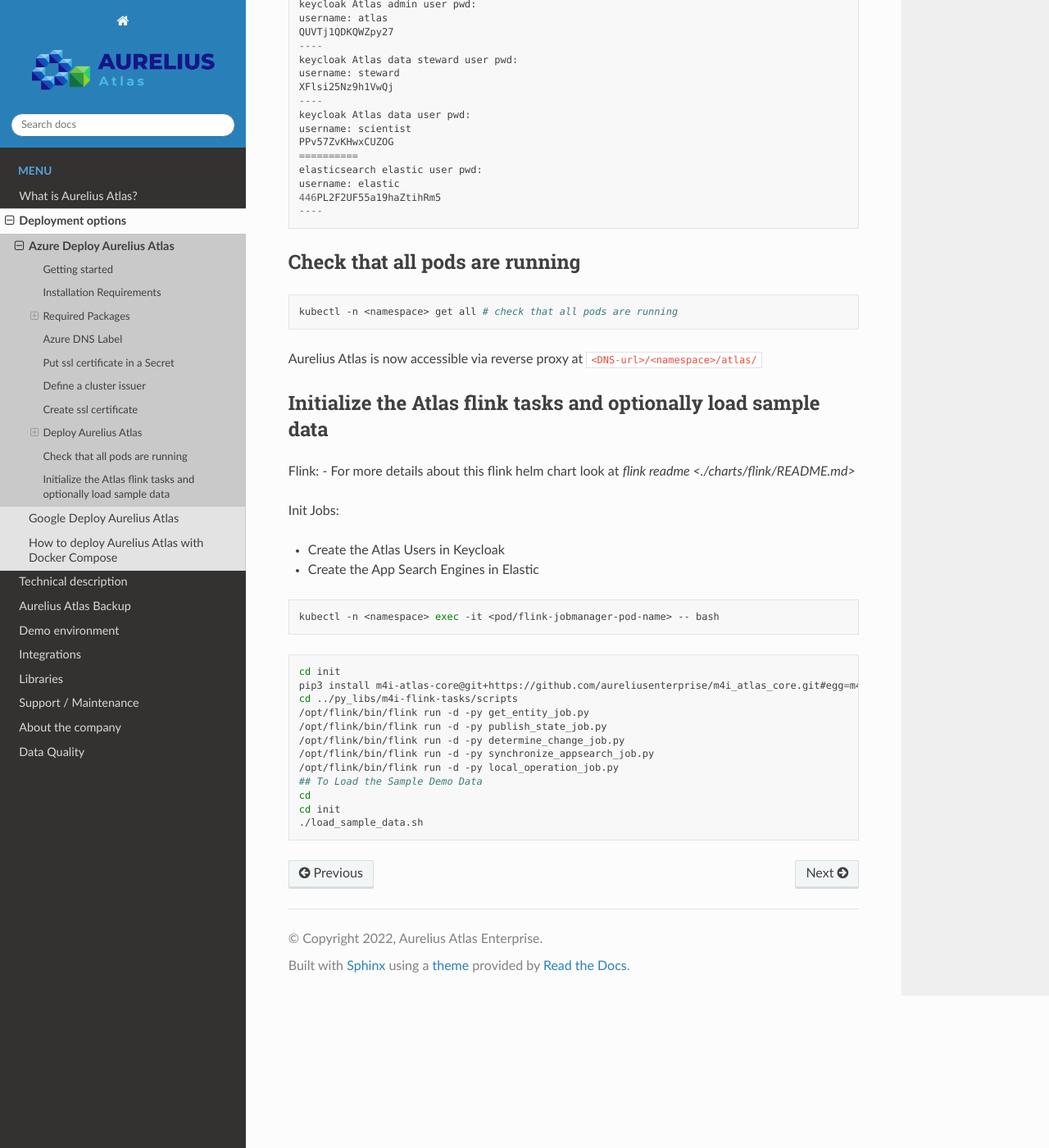
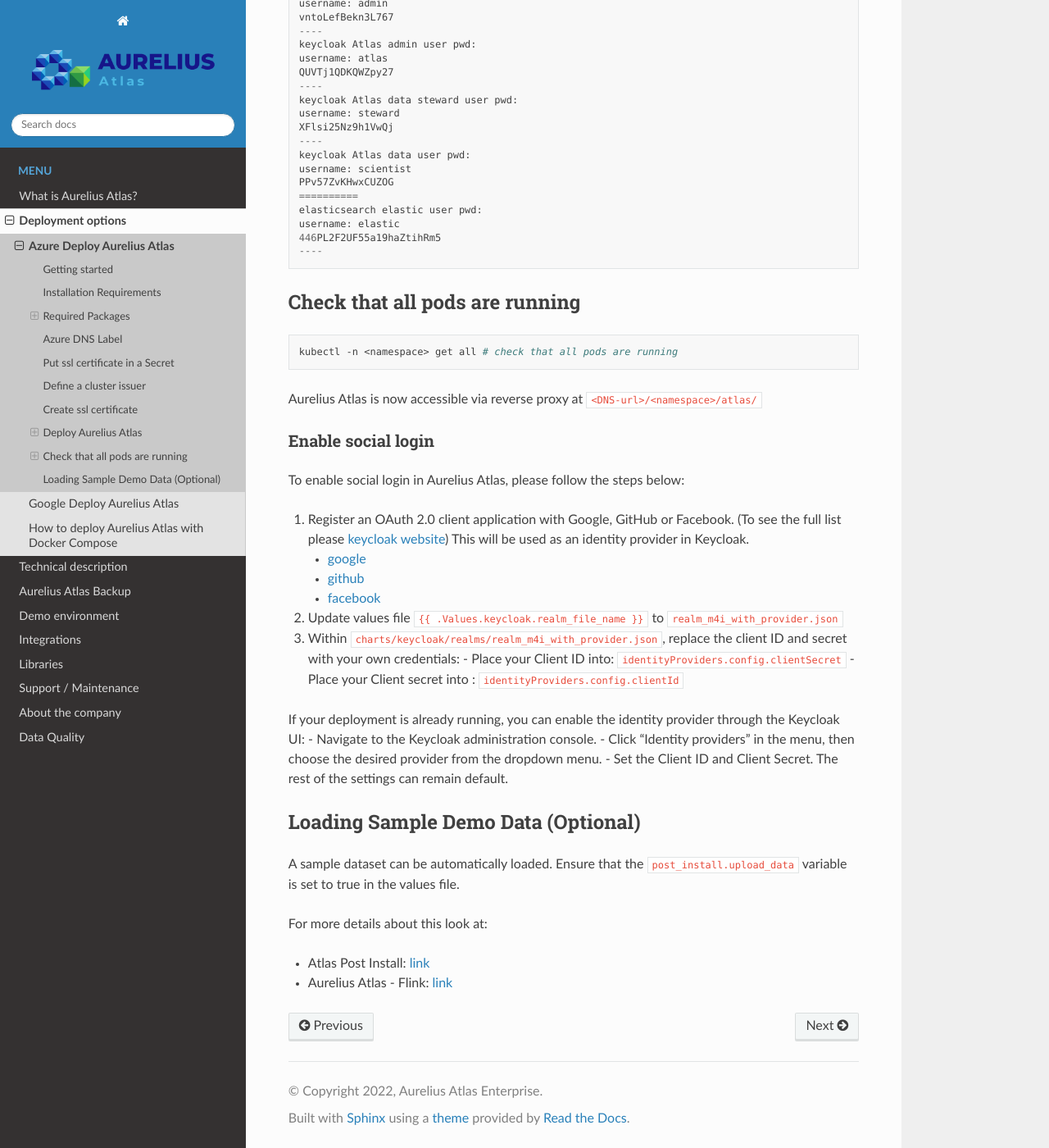
Before and after one commit to aureliusenterprise/doc_technical_manual, a Sphinx documentation site: the page built from DOc/docs/source/Options/Deployment/helm_azure_deployment.rst, in a window 1280 px wide and 1400 px high, scrolled down 4682 px. Shown: the whole window at 82% size. Built offline with Sphinx 7.4.7 and the Read the Docs theme 2.0.0, drawn with Linux system fonts in a browser that asks for light colours; pages that are not in the unit, such as notebooks, are missing from menus; some of the changed text lies outside the part shown.

Commit message:
Update upload sample data options - on google, azure and locally - update readme

```diff
--- a/DOc/docs/source/Options/Deployment/helm_azure_deployment.rst
+++ b/DOc/docs/source/Options/Deployment/helm_azure_deployment.rst
@@ -191,6 +191,7 @@
     *   ``{{ .Values.keycloak.keycloakFrontendURL }}`` replace it to your DNS name
     *   ``{{ .Values.kafka-ui. ... .bootstrapServers }}`` edit it with your `<namespace>`
     *   ``{{ .Values.kafka-ui. ... .SERVER_SERVLET_CONTEXT_PATH }}`` edit it with your `<namespace>`
+    *   ``{{ .Values.post_install.upload_data }}`` set to `"true"` if you want to upload sample data after installation, otherwise set to `"false"`
 
 #.  Deploy the services
    ..   code:: bash
@@ -256,32 +257,33 @@
 Aurelius Atlas is now accessible via reverse proxy at
 ``<DNS-url>/<namespace>/atlas/``
 
-Initialize the Atlas flink tasks and optionally load sample data
-----------------------------------------------------------------
+Enable social login
+~~~~~~~~~~~~~~~~~~~
 
-Flink: - For more details about this flink helm chart look at `flink
-readme <./charts/flink/README.md>`
+To enable social login in Aurelius Atlas, please follow the steps below:
 
-Init Jobs:
+1. Register an OAuth 2.0 client application with Google, GitHub or Facebook. (To see the full list please `keycloak website <https://www.keycloak.org/>`__) This will be used as an identity provider in Keycloak.
 
-- Create the Atlas Users in Keycloak
-- Create the App Search Engines in Elastic
+   - `google <https://keycloakthemes.com/blog/how-to-setup-sign-in-with-google-using-keycloak>`__
+   - `github <https://medium.com/keycloak/github-as-identity-provider-in-keyclaok-dca95a9d80ca>`__
+   - `facebook <https://medium.com/@didelotkev/facebook-as-identity-provider-in-keycloak-cf298b47cb84>`__
 
-..  code:: bash
+2. Update values file ``{{ .Values.keycloak.realm_file_name }}`` to ``realm_m4i_with_provider.json``
+3. Within ``charts/keycloak/realms/realm_m4i_with_provider.json``, replace the client ID and secret with your own credentials:
+   - Place your Client ID into: ``identityProviders.config.clientSecret``
+   - Place your Client secret into : ``identityProviders.config.clientId``
 
-    kubectl -n <namespace> exec -it <pod/flink-jobmanager-pod-name> -- bash
+If your deployment is already running, you can enable the identity provider through the Keycloak UI:
+- Navigate to the Keycloak administration console.
+- Click "Identity providers" in the menu, then choose the desired provider from the dropdown menu.
+- Set the Client ID and Client Secret. The rest of the settings can remain default.
 
-..  code:: bash
+Loading Sample Demo Data (Optional)
+-----------------------------------
 
-    cd init
-    pip3 install m4i-atlas-core@git+https://github.com/aureliusenterprise/m4i_atlas_core.git#egg=m4i-atlas-core --upgrade
-    cd ../py_libs/m4i-flink-tasks/scripts
-    /opt/flink/bin/flink run -d -py get_entity_job.py
-    /opt/flink/bin/flink run -d -py publish_state_job.py
-    /opt/flink/bin/flink run -d -py determine_change_job.py
-    /opt/flink/bin/flink run -d -py synchronize_appsearch_job.py
-    /opt/flink/bin/flink run -d -py local_operation_job.py
-    ## To Load the Sample Demo Data
-    cd
-    cd init
-    ./load_sample_data.sh
+A sample dataset can be automatically loaded. Ensure that the ``post_install.upload_data`` variable is set to true in the values file.
+
+For more details about this look at:
+
+- Atlas Post Install: `link <https://github.com/aureliusenterprise/atlas-post-install>`__
+- Aurelius Atlas - Flink: `link <https://github.com/aureliusenterprise/flink-ci>`__
--- a/DOc/docs/source/Options/demo.rst
+++ b/DOc/docs/source/Options/demo.rst
@@ -4,7 +4,7 @@
 
 The demo environment is open for anyone who want to try out **Aurelius Atlas**.
 
-- It can be accessed `Clicking here <https://aureliusdev.westeurope.cloudapp.azure.com/demo/auth/>`__
+- It can be accessed `Clicking here <https://aureliusdev.westeurope.cloudapp.azure.com/demo/atlas/>`__
 
 - If you don’t know how to use it, you have an user guide, `Click here <https://docs.models4insight.com/docs/doc-demo-environment/en/latest/contents.html>`__ to access
 
```
Also changed, not shown: DOc/docs/source/Options/Deployment/docker_compose_deployment.rst (+11 -1 lines), DOc/docs/source/Options/Deployment/helm_google_deployment.rst (+22 -25 lines), README.md (+10 -0 lines).
